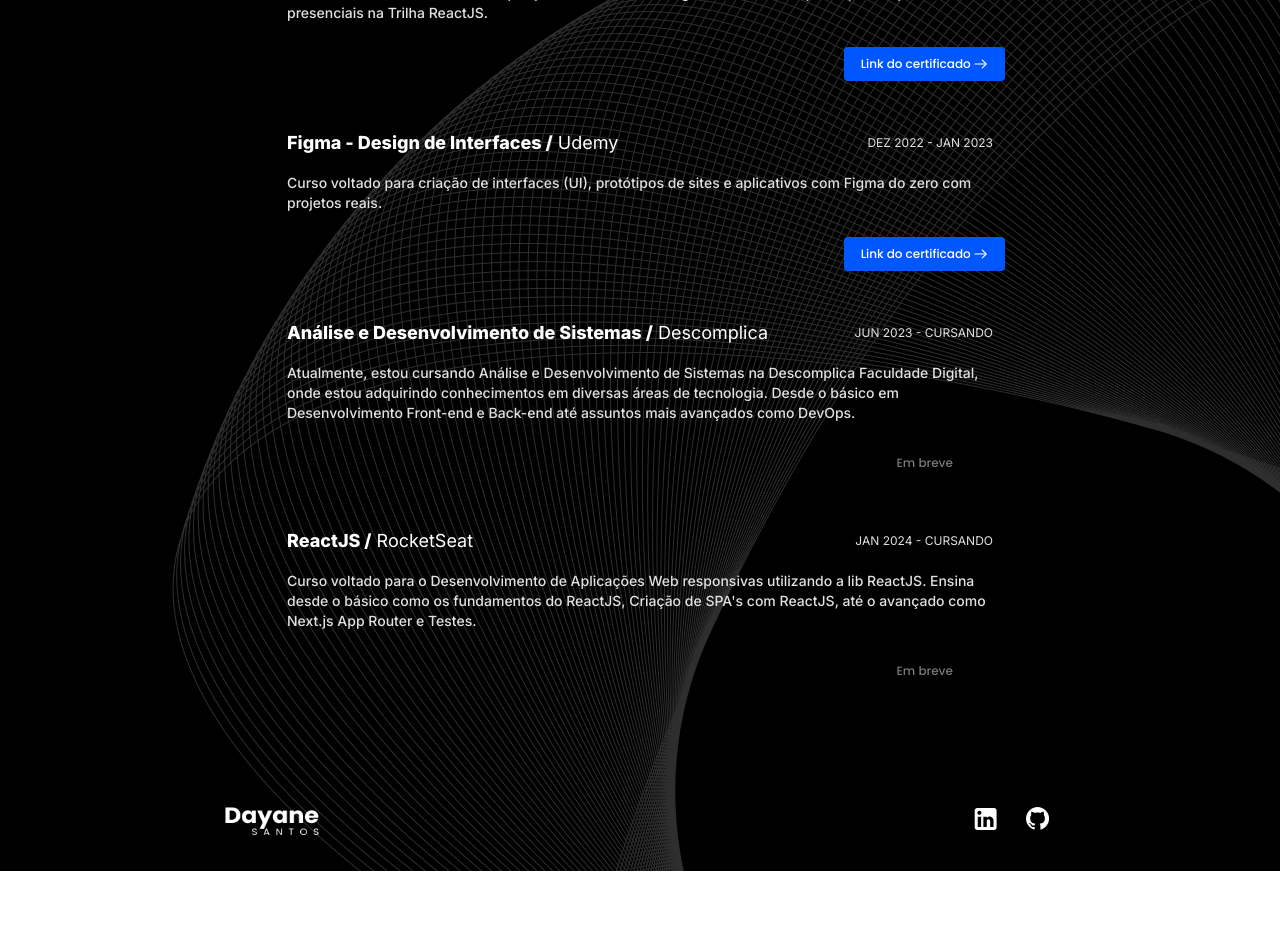
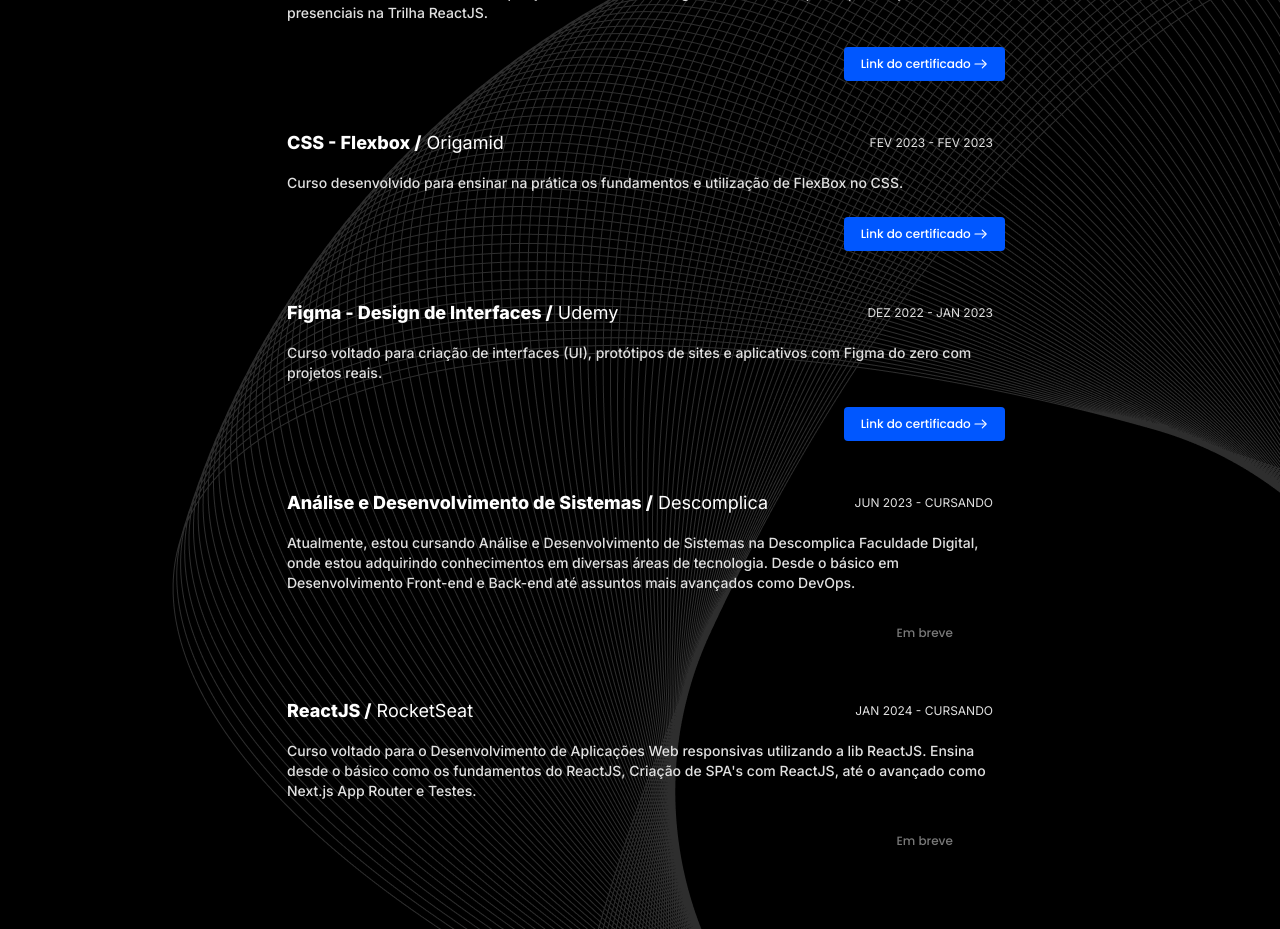
Before and after one commit to daya-diaz/portfolio, a React (Vite) app: page / in a window 1280 px wide. Shown: the part 2500-3429 px from the top of the page. Before the commit the page ends 3371 px from the top, so only its background shows below. Built offline with nearby package versions, Linux system fonts and the light colour scheme.

Commit message:
adicionando mais um certificado ao data.

```diff
--- a/src/data.ts
+++ b/src/data.ts
@@ -78,6 +78,16 @@
       'https://app.rocketseat.com.br/certificates/3fe8a27f-b723-4bac-bedc-85e0082398a6',
   },
   {
+    id: 6,
+    title: 'CSS - Flexbox',
+    institute: 'Origamid',
+    resume:
+      'Curso desenvolvido para ensinar na prática os fundamentos e utilização de FlexBox no CSS.',
+    startAt: 'FEV 2023',
+    finishedAt: 'FEV 2023',
+    certificateUrl: 'https://www.origamid.com/certificate/3284cfc6',
+  },
+  {
     id: 5,
     title: 'Figma - Design de Interfaces',
     institute: 'Udemy',
```
